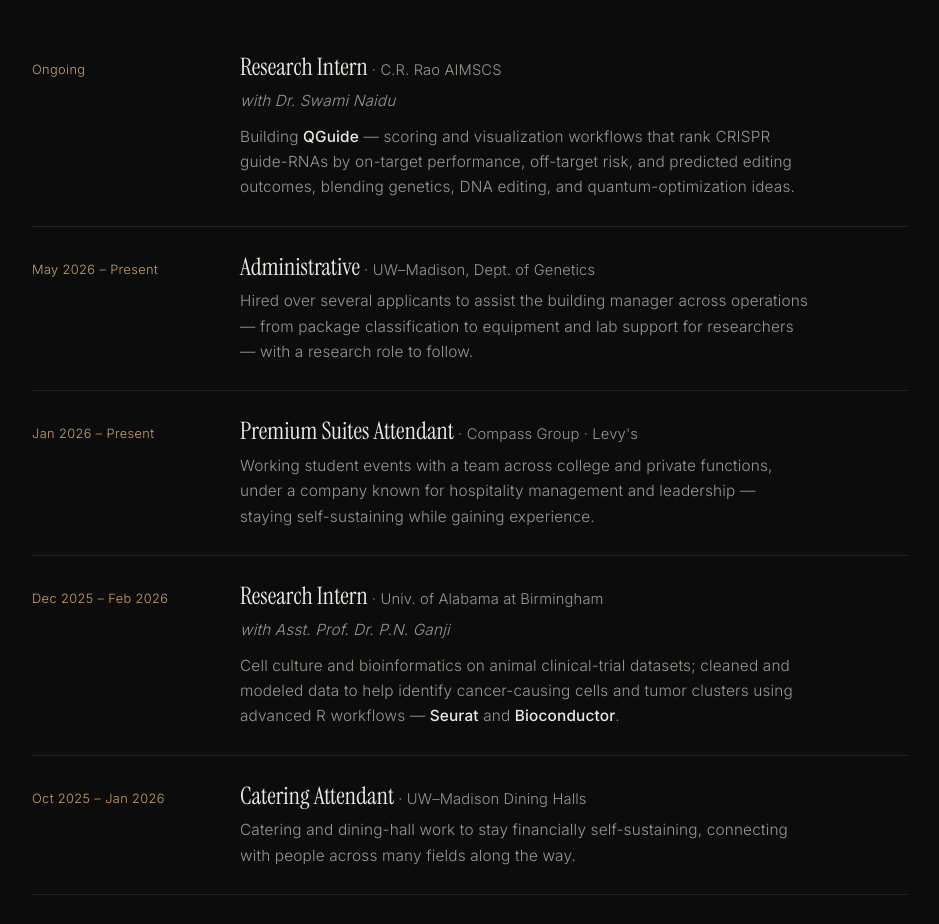
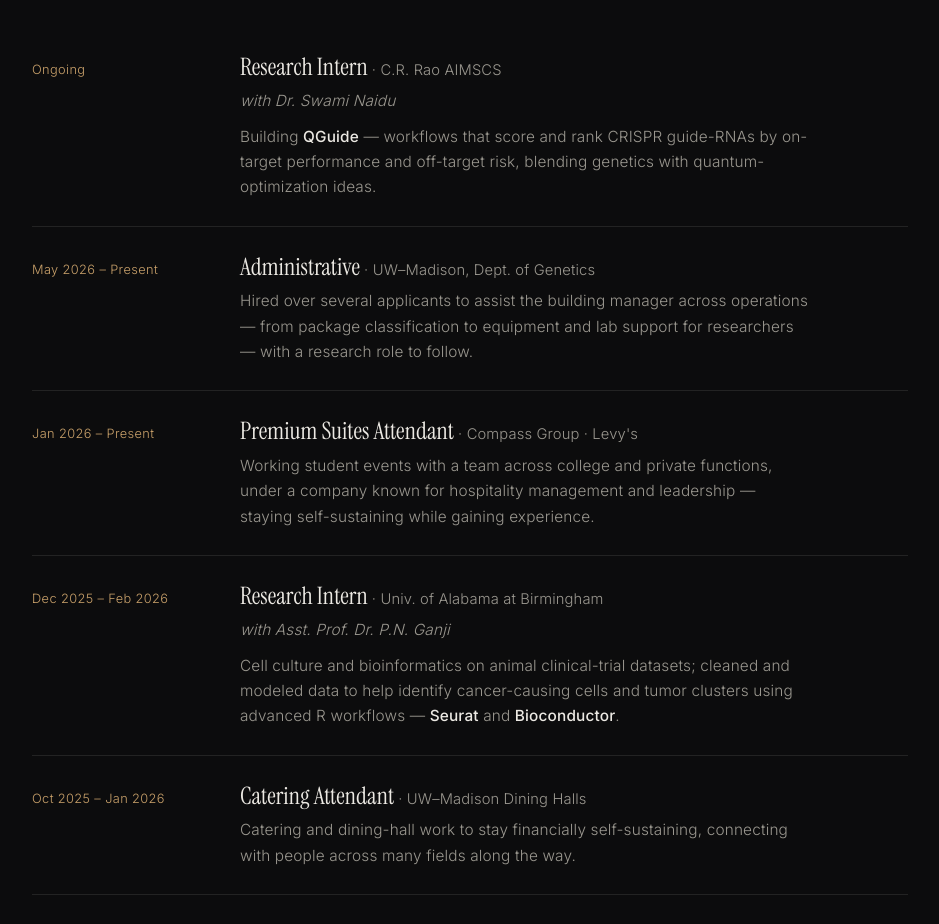
Before and after one commit to KushaalAramati/KushaalAramati.github.io, a plain HTML site: page index.html in a window 1280 px wide. Shown: the part 1734-2658 px from the top of the page, without its empty margins (170-1109 px from the left). Drawn offline with Linux system fonts and the light colour scheme.

Commit message:
Tighten C.R. Rao QGuide description

```diff
--- a/index.html
+++ b/index.html
@@ -105,7 +105,7 @@
           <div class="tl__body">
             <h3>Research Intern <span class="tl__org">· C.R. Rao AIMSCS</span></h3>
             <p class="tl__sub">with Dr. Swami Naidu</p>
-            <p>Building <strong>QGuide</strong> — scoring and visualization workflows that rank CRISPR guide-RNAs by on-target performance, off-target risk, and predicted editing outcomes, blending genetics, DNA editing, and quantum-optimization ideas.</p>
+            <p>Building <strong>QGuide</strong> — workflows that score and rank CRISPR guide-RNAs by on-target performance and off-target risk, blending genetics with quantum-optimization ideas.</p>
           </div>
         </li>
         <li class="tl reveal">
```
